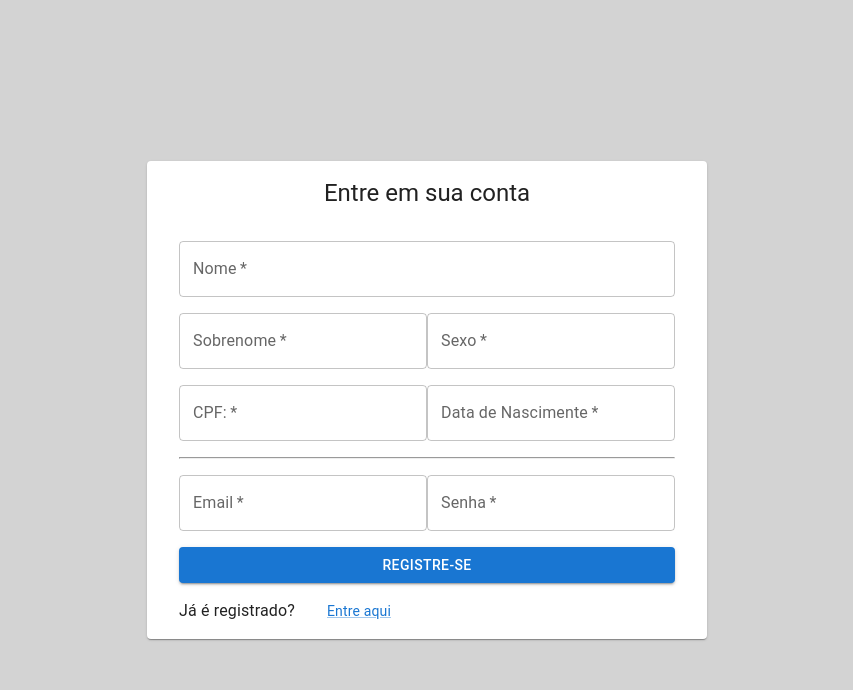
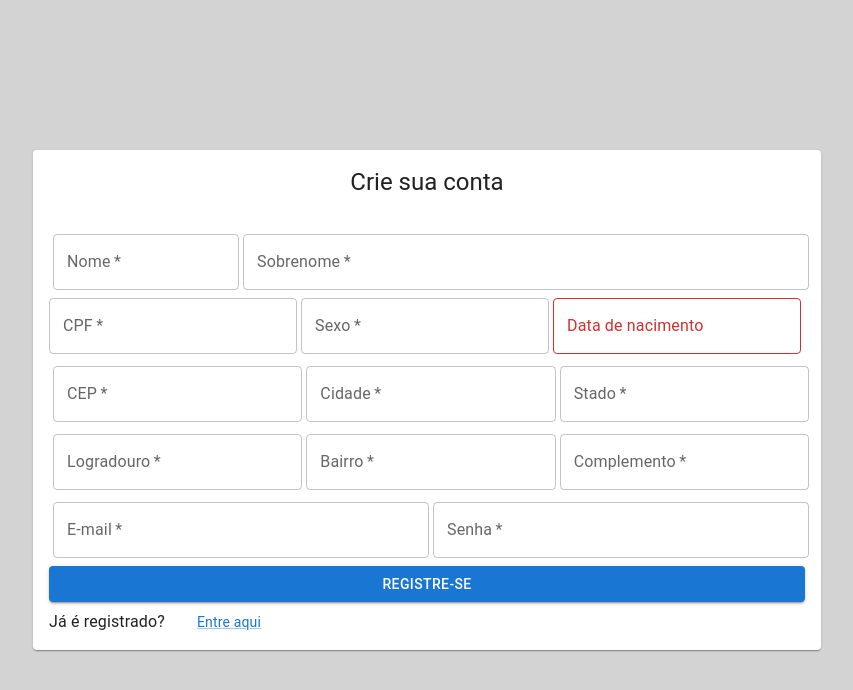
Before and after one commit to maracunha/shop-list-challenge, a React (Vite) app: page /signup in a window 1280 px wide. Shown: the top 690 px of the page, without its empty margins (213-1066 px from the left). Built offline with nearby package versions, Linux system fonts and the light colour scheme.

Commit message:
feat: Create signup api and component

```diff
--- a/package.json
+++ b/package.json
@@ -18,7 +18,9 @@
     "@fontsource/roboto": "^4.5.8",
     "@mui/icons-material": "^5.11.0",
     "@mui/material": "^5.11.8",
+    "@mui/x-date-pickers": "^5.0.18",
     "@reduxjs/toolkit": "^1.9.2",
+    "dayjs": "^1.11.7",
     "react": "^18.2.0",
     "react-dom": "^18.2.0",
     "react-hook-form": "^7.43.1",
--- a/src/common/services/api.ts
+++ b/src/common/services/api.ts
@@ -1,6 +1,7 @@
 import { createApi, fetchBaseQuery } from '@reduxjs/toolkit/query/react';
 import { RootState } from '../../store';
-import { User, IProducts } from '../types';
+import { User, IProducts, IFormInputUser } from '../types';
+import { setUser } from './userSlice';
 
 export const userApi = createApi({
   reducerPath: 'userApi',
@@ -20,6 +21,20 @@ export const userApi = createApi({
       query: (email: string) => ({ url: 'user', params: { email } }),
       transformResponse: (response: User[]) => response,
     }),
+
+    createUser: builder.mutation({
+      query: (body: IFormInputUser) => ({ url: 'user', method: 'POST', body }),
+      // transformResponse: (response: User[]) => response,
+      async onQueryStarted(_, { dispatch, queryFulfilled }) {
+        try {
+          const response: {data: User} = await queryFulfilled;
+          dispatch(setUser(response.data));
+        } catch (err) {
+          console.error('Error on create user');
+        }
+      },
+    }),
+
     getProducts: builder.query({
       query: ({ page, search }: { page: number; search: string }) => ({
         url: 'produto',
@@ -34,4 +49,9 @@ export const userApi = createApi({
   }),
 });
 
-export const { useGetUserQuery, useGetProductsQuery, useSeachProductsQuery } = userApi;
+export const {
+  useGetUserQuery,
+  useGetProductsQuery,
+  useSeachProductsQuery,
+  useCreateUserMutation,
+} = userApi;
--- a/src/pages/Signup/index.tsx
+++ b/src/pages/Signup/index.tsx
@@ -1,45 +1,71 @@
-import {
-  Typography,
-  FormControl,
-  InputLabel,
-  OutlinedInput,
-  Stack,
-  Paper,
-  Button,
-  Link,
-} from '@mui/material';
-import { Box } from '@mui/system';
-import { FormEvent } from 'react';
 import { useNavigate } from 'react-router-dom';
+import dayjs from 'dayjs';
+import { SubmitHandler, useForm, Controller } from 'react-hook-form';
 
-interface FormItemProps {
-  name: string;
-  label: string;
-  number?: boolean;
-  fullWidth?: boolean;
-}
+import { Box, Typography, Stack, Paper, Button, Link, TextField, Grid } from '@mui/material';
+import { AdapterDayjs } from '@mui/x-date-pickers/AdapterDayjs';
+import { LocalizationProvider } from '@mui/x-date-pickers/LocalizationProvider';
+import { DatePicker } from '@mui/x-date-pickers/DatePicker';
 
-const FormItem = ({ name, label, number = false, fullWidth = false }: FormItemProps) => (
-  <FormControl fullWidth={fullWidth} required variant="outlined">
-    <InputLabel htmlFor={name}>{label}</InputLabel>
-    <OutlinedInput id={name} name={name} type={number ? 'number' : 'text'} label={label} />
-  </FormControl>
-);
+import { useCreateUserMutation } from '../../common/services/api';
+import { IFormInputUser } from '../../common/types';
 
 const Signup = () => {
   const navigate = useNavigate();
+  const [createUser, { isLoading, isSuccess }] = useCreateUserMutation();
 
-  const handleSubmit = (event: FormEvent<HTMLFormElement>) => {
-    event.preventDefault();
+  const {
+    handleSubmit,
+    control,
+    //  formState: { errors },
+  } = useForm({
+    defaultValues: {
+      name: '',
+      surname: '',
+      sexo: '',
+      cpf: '',
+      date: '',
+      email: '',
+      password: '',
+      cep: null,
+      city: '',
+      state: '',
+      patio: '',
+      neighborhood: '',
+      complement: '',
+    },
+    mode: 'onChange',
+  });
 
-    const formData = new FormData(event.currentTarget);
-    const input = {
-      email: formData.get('email') ?? '',
-      password: formData.get('password') ?? '',
+  const onSubmit: SubmitHandler<IFormInputUser> = async (data) => {
+    const bornDate = dayjs(data.date).unix();
+
+    const prepareData = {
+      nome: data.name,
+      sobrenome: data.surname,
+      cpf: data.cpf,
+      sexo: data.sexo,
+      dt_nascimento: bornDate,
+      cep: data.cep,
+      cidade: data.city,
+      estado: data.state,
+      logradouro: data.patio,
+      bairro: data.neighborhood,
+      complemento: data.complement,
+      email: data.email,
+      senha: data.password,
     };
+    console.log(prepareData);
+
+    await createUser(prepareData);
   };
 
+  if (isSuccess) {
+    navigate('/products', { replace: true });
+  }
+
   return (
+    <form onSubmit={handleSubmit(onSubmit)}>
       <Box
         display="flex"
         justifyContent="center"
@@ -47,35 +73,203 @@ const Signup = () => {
         alignItems="center"
         height="100vh"
       >
-      <Paper elevation={1} sx={{ height: 'fit-content' }}>
+        <Paper elevation={1}>
           <Typography variant="h5" textAlign="center" py={2}>
-          Entre em sua conta
+            Crie sua conta
           </Typography>
-        <Stack
-          component="form"
-          px={4}
-          py={2}
-          height="content-fit"
-          spacing={2}
-          autoComplete="off"
-          onSubmit={handleSubmit}
-        >
-          <FormItem fullWidth label="Nome" name="name" />
-          <div>
-            <FormItem label="Sobrenome" name="surname" />
-            <FormItem label="Sexo" name="gerero" />
-          </div>
-          <div>
-            <FormItem label="CPF:" name="cfp" number />
-            <FormItem label="Data de Nascimente" name="date" />
-          </div>
-          <hr />
+          <Stack direction="column" p={2} spacing={1}>
+            <Grid container spacing={0.5}>
+              <Controller
+                name="name"
+                control={control}
+                render={({ field: { onChange } }) => (
+                  <Grid item xs={3}>
+                    <TextField
+                      label="Nome"
+                      fullWidth
+                      required
+                      variant="outlined"
+                      onChange={onChange}
+                    />
+                  </Grid>
+                )}
+              />
+              <Grid item xs={9}>
+                <Controller
+                  name="surname"
+                  control={control}
+                  render={({ field: { onChange } }) => (
+                    <TextField
+                      label="Sobrenome"
+                      fullWidth
+                      required
+                      variant="outlined"
+                      onChange={onChange}
+                    />
+                  )}
+                />
+              </Grid>
+            </Grid>
 
-          <div>
-            <FormItem label="Email" name="email" />
-            <FormItem label="Senha" name="password" />
-          </div>
+            <Stack direction="row" spacing={0.5}>
+              <Controller
+                name="cpf"
+                control={control}
+                render={({ field: { onChange } }) => (
+                  <TextField label="CPF" required variant="outlined" onChange={onChange} />
+                )}
+              />
+              <Controller
+                name="sexo"
+                control={control}
+                render={({ field: { onChange } }) => (
+                  <TextField label="Sexo" required variant="outlined" onChange={onChange} />
+                )}
+              />
+              <Controller
+                name="date"
+                control={control}
+                render={({ field: { onChange, value } }) => (
+                  <LocalizationProvider dateAdapter={AdapterDayjs}>
+                    <DatePicker
+                      label="Data de nacimento"
+                      value={value}
+                      onChange={onChange}
+                      renderInput={(params) => <TextField {...params} />}
+                    />
+                  </LocalizationProvider>
+                )}
+              />
+            </Stack>
 
+            <Grid container spacing={0.5}>
+              <Controller
+                name="cep"
+                control={control}
+                render={({ field: { onChange } }) => (
+                  <Grid item xs={4}>
+                    <TextField
+                      label="CEP"
+                      fullWidth
+                      required
+                      variant="outlined"
+                      onChange={onChange}
+                    />
+                  </Grid>
+                )}
+              />
+              <Controller
+                name="city"
+                control={control}
+                render={({ field: { onChange } }) => (
+                  <Grid item xs={4}>
+                    <TextField
+                      label="Cidade"
+                      fullWidth
+                      required
+                      variant="outlined"
+                      onChange={onChange}
+                    />
+                  </Grid>
+                )}
+              />
+              <Controller
+                name="state"
+                control={control}
+                render={({ field: { onChange } }) => (
+                  <Grid item xs={4}>
+                    <TextField
+                      label="Stado"
+                      fullWidth
+                      required
+                      variant="outlined"
+                      onChange={onChange}
+                    />
+                  </Grid>
+                )}
+              />
+            </Grid>
+
+            <Grid container spacing={0.5}>
+              <Controller
+                name="patio"
+                control={control}
+                render={({ field: { onChange } }) => (
+                  <Grid item xs={4}>
+                    <TextField
+                      label="Logradouro"
+                      fullWidth
+                      required
+                      variant="outlined"
+                      onChange={onChange}
+                    />
+                  </Grid>
+                )}
+              />
+              <Controller
+                name="neighborhood"
+                control={control}
+                render={({ field: { onChange } }) => (
+                  <Grid item xs={4}>
+                    <TextField
+                      label="Bairro"
+                      fullWidth
+                      required
+                      variant="outlined"
+                      onChange={onChange}
+                    />
+                  </Grid>
+                )}
+              />
+              <Controller
+                name="complement"
+                control={control}
+                render={({ field: { onChange } }) => (
+                  <Grid item xs={4}>
+                    <TextField
+                      label="Complemento"
+                      fullWidth
+                      required
+                      variant="outlined"
+                      onChange={onChange}
+                    />
+                  </Grid>
+                )}
+              />
+            </Grid>
+
+            <Grid container spacing={0.5}>
+              <Controller
+                name="email"
+                control={control}
+                render={({ field: { onChange } }) => (
+                  <Grid item xs={6}>
+                    <TextField
+                      label="E-mail"
+                      fullWidth
+                      required
+                      variant="outlined"
+                      onChange={onChange}
+                    />
+                  </Grid>
+                )}
+              />
+              <Grid item xs={6}>
+                <Controller
+                  name="password"
+                  control={control}
+                  render={({ field: { onChange } }) => (
+                    <TextField
+                      label="Senha"
+                      fullWidth
+                      required
+                      variant="outlined"
+                      onChange={onChange}
+                    />
+                  )}
+                />
+              </Grid>
+            </Grid>
             <Button type="submit" variant="contained">
               Registre-se
             </Button>
@@ -94,6 +288,7 @@ const Signup = () => {
           </Stack>
         </Paper>
       </Box>
+    </form>
   );
 };
 
```
Also changed, not shown: src/common/types.ts (+17 -0 lines), 1 other file (tests, documents, lock files or other folders). Lines whose indentation alone changed are shown as unchanged.
